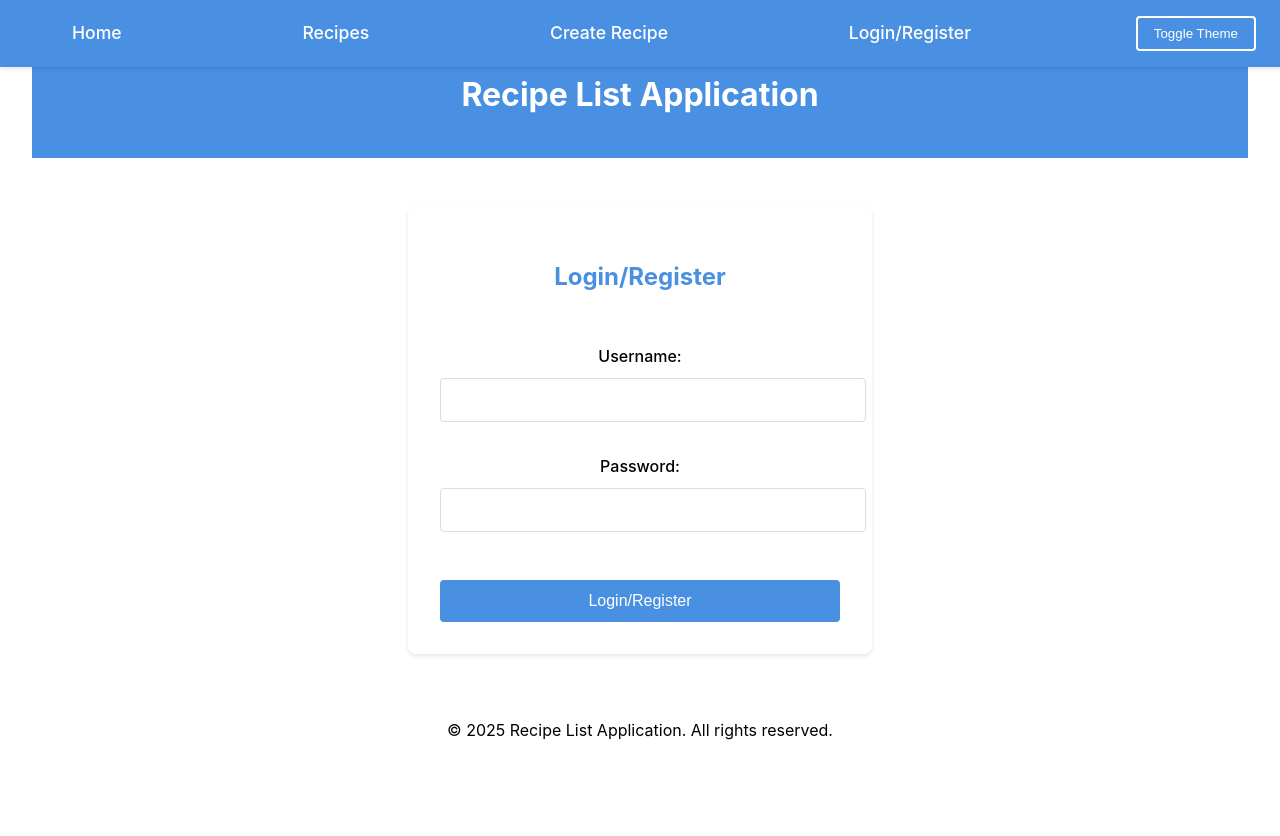
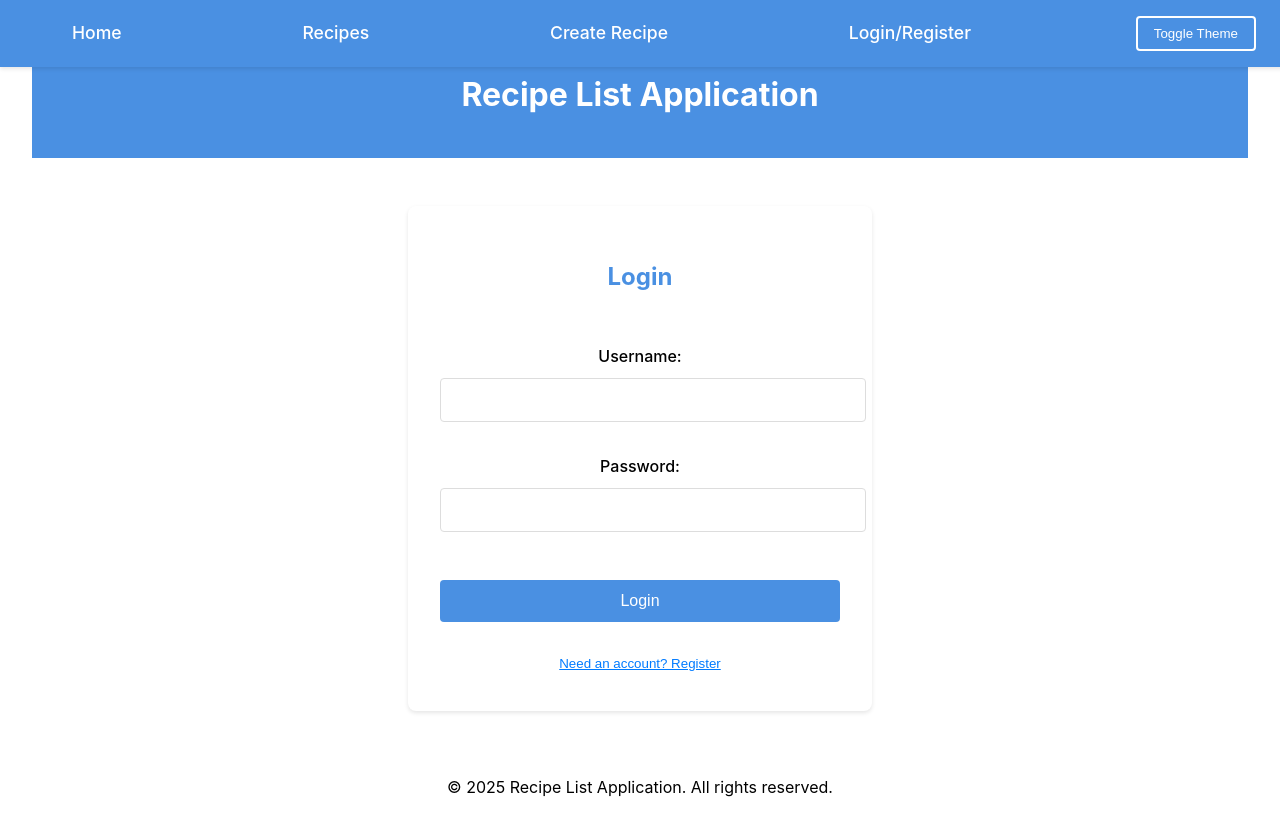
Before and after one commit to pastherolink/Front-End-Group-6-Project-1-2, a React (Vite) app in the folder recipe-frontend/: page /auth in a window 1280 px wide. Shown: the top 836 px of the page. Before the commit the page ends 800 px from the top, so only its background shows below. Built offline with nearby package versions, Linux system fonts and the light colour scheme.

Commit message:
Implement authentication form with login/register toggle and error handling

```diff
--- a/recipe-frontend/src/components/auth/AuthForm.jsx
+++ b/recipe-frontend/src/components/auth/AuthForm.jsx
@@ -1,11 +1,46 @@
-import React from 'react';
+import React, { useState } from 'react';
+import { useNavigate } from 'react-router-dom';
 import '../../styles/components/AuthForm.css';
 
 const AuthForm = () => {
+  const navigate = useNavigate();
+  const [isLogin, setIsLogin] = useState(true);
+  const [error, setError] = useState(null);
+
+  const handleSubmit = async (e) => {
+    e.preventDefault();
+    const formData = {
+      username: e.target.username.value,
+      password: e.target.password.value
+    };
+
+    try {
+      const endpoint = isLogin ? 'login' : 'register';
+      const response = await fetch(`http://localhost:3001/api/auth/${endpoint}`, {
+        method: 'POST',
+        headers: {
+          'Content-Type': 'application/json',
+        },
+        body: JSON.stringify(formData)
+      });
+
+      if (!response.ok) {
+        throw new Error(isLogin ? 'Login failed' : 'Registration failed');
+      }
+
+      const data = await response.json();
+      localStorage.setItem('token', data.token);
+      navigate('/recipes');
+    } catch (err) {
+      setError(err.message);
+    }
+  };
+
   return (
     <div className="auth-container">
-      <form className="auth-form">
-        <h2>Login/Register</h2>
+      {error && <div className="error-message">{error}</div>}
+      <form className="auth-form" onSubmit={handleSubmit}>
+        <h2>{isLogin ? 'Login' : 'Register'}</h2>
 
         <div className="form-group">
           <label htmlFor="username">Username:</label>
@@ -28,7 +63,15 @@ const AuthForm = () => {
         </div>
 
         <button type="submit" className="submit-btn">
-          Login/Register
+          {isLogin ? 'Login' : 'Register'}
+        </button>
+
+        <button
+          type="button"
+          className="toggle-btn"
+          onClick={() => setIsLogin(!isLogin)}
+        >
+          {isLogin ? 'Need an account? Register' : 'Have an account? Login'}
         </button>
       </form>
     </div>
--- a/recipe-frontend/src/styles/components/AuthForm.css
+++ b/recipe-frontend/src/styles/components/AuthForm.css
@@ -55,3 +55,25 @@
 .submit-btn:hover {
   opacity: 0.9;
 }
+
+.error-message {
+  color: #dc3545;
+  padding: 10px;
+  margin-bottom: 20px;
+  border: 1px solid #dc3545;
+  border-radius: 4px;
+  background-color: #f8d7da;
+}
+
+.toggle-btn {
+  background: none;
+  border: none;
+  color: #007bff;
+  text-decoration: underline;
+  cursor: pointer;
+  margin-top: 10px;
+}
+
+.toggle-btn:hover {
+  color: #0056b3;
+}
```
